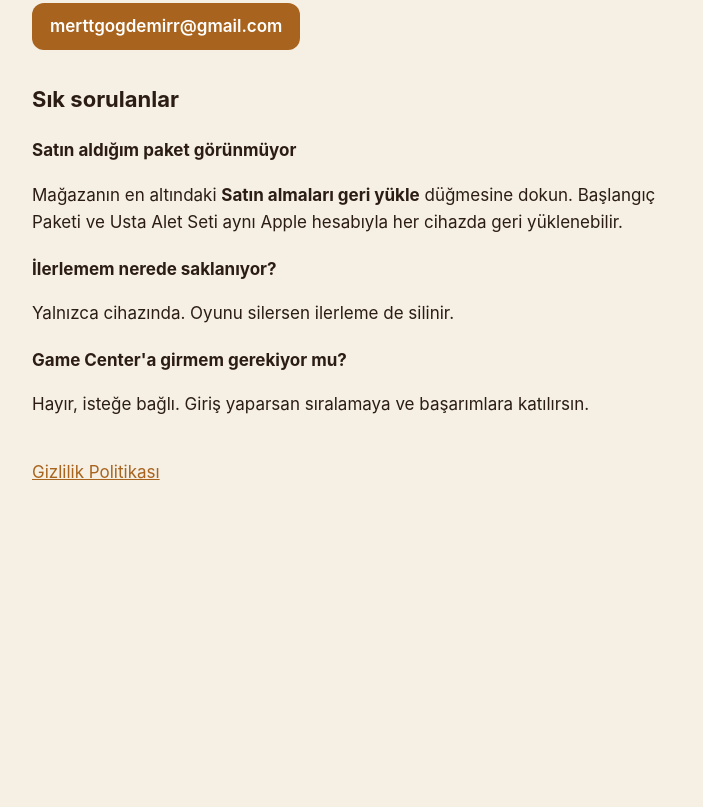
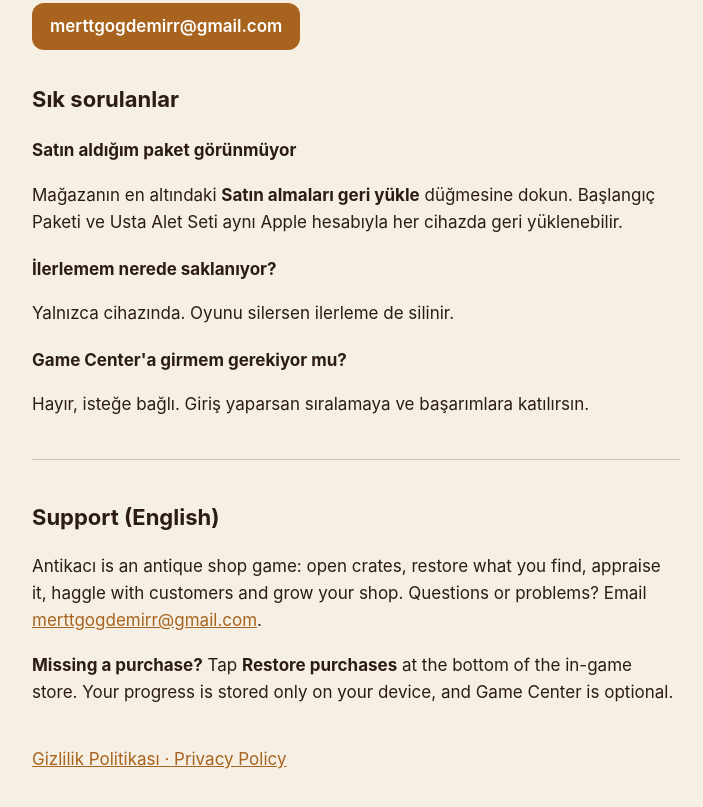
Before and after one commit to mertgogdemirr/antikaci-destek, a plain HTML site: page index.html in a window 1280 px wide. Shown: the part 413-1220 px from the top of the page, without its empty margins (284-987 px from the left). Before the commit the page ends 980 px from the top, so only its background shows below. Drawn offline with Linux system fonts and the light colour scheme.

Commit message:
İngilizce destek bölümü
Co-Authored-By: Claude Opus 5.5 <noreply@anthropic.com>

```diff
--- a/index.html
+++ b/index.html
@@ -24,7 +24,12 @@
 <h3>Game Center'a girmem gerekiyor mu?</h3>
 <p>Hayır, isteğe bağlı. Giriş yaparsan sıralamaya ve başarımlara katılırsın.</p>
 
-<p class="links"><a href="gizlilik.html">Gizlilik Politikası</a></p>
+<hr>
+<h2 lang="en">Support (English)</h2>
+<p lang="en">Antikacı is an antique shop game: open crates, restore what you find, appraise it, haggle with customers and grow your shop. Questions or problems? Email <a href="mailto:merttgogdemirr@gmail.com?subject=Antikac%C4%B1%20support">merttgogdemirr@gmail.com</a>.</p>
+<p lang="en"><strong>Missing a purchase?</strong> Tap <strong>Restore purchases</strong> at the bottom of the in-game store. Your progress is stored only on your device, and Game Center is optional.</p>
+
+<p class="links"><a href="gizlilik.html">Gizlilik Politikası · Privacy Policy</a></p>
 </main>
 </body>
 </html>
```
